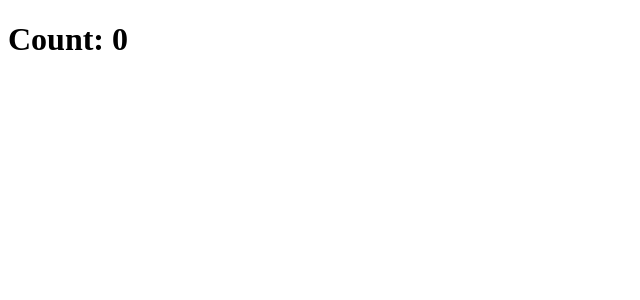
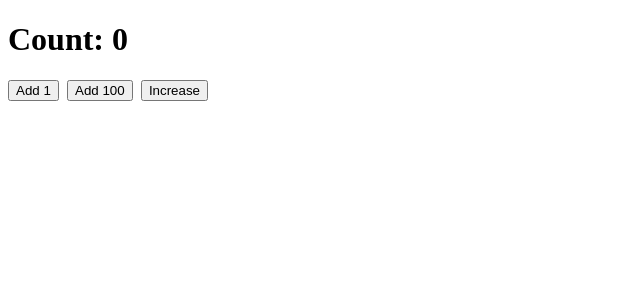
Before and after one commit to mate-academy/react_counter, a React (Create React App) app: page / in a window 1280 px wide. Shown: the top 300 px of the page, without its empty margins (0-640 px from the left). Built offline with nearby package versions, Linux system fonts and the light colour scheme; the HTML template or start-up script is replaced by a standard one.

Commit message:
solution

```diff
--- a/src/App.scss
+++ b/src/App.scss
@@ -1 +1,5 @@
-// styles go here
+.buttons {
+  display: flex;
+  justify-content: space-between;
+  max-width: 200px;
+}
--- a/src/App.tsx
+++ b/src/App.tsx
@@ -1,16 +1,65 @@
 import React from 'react';
 import './App.scss';
 
-class App extends React.Component {
-  addOne = () => {};
+type State = {
+  count: number,
+};
 
-  add100 = () => {};
+class App extends React.Component<{}, State> {
+  state = {
+    count: 0,
+  };
 
-  increase = () => {};
+  addOne = () => {
+    this.setState((state) => {
+      return ({
+        count: state.count + 1,
+      });
+    });
+  };
+
+  add100 = () => {
+    this.setState((state) => {
+      return ({
+        count: state.count + 100,
+      });
+    });
+  };
+
+  increase = () => {
+    this.setState((state) => {
+      this.addOne();
+      if (state.count % 5 === 0) {
+        this.add100();
+      }
+    });
+  };
 
   render() {
     return (
-      <h1>Count: 0</h1>
+      <>
+        <h1>{`Count: ${this.state.count}`}</h1>
+        <div className="buttons">
+          <button
+            type="button"
+            onClick={this.addOne}
+          >
+            Add 1
+          </button>
+          <button
+            type="button"
+            onClick={this.add100}
+          >
+            Add 100
+          </button>
+          <button
+            type="button"
+            onClick={this.increase}
+          >
+            Increase
+          </button>
+        </div>
+      </>
     );
   }
 }
```
Also changed, not shown: package.json (line endings or trailing spaces).
